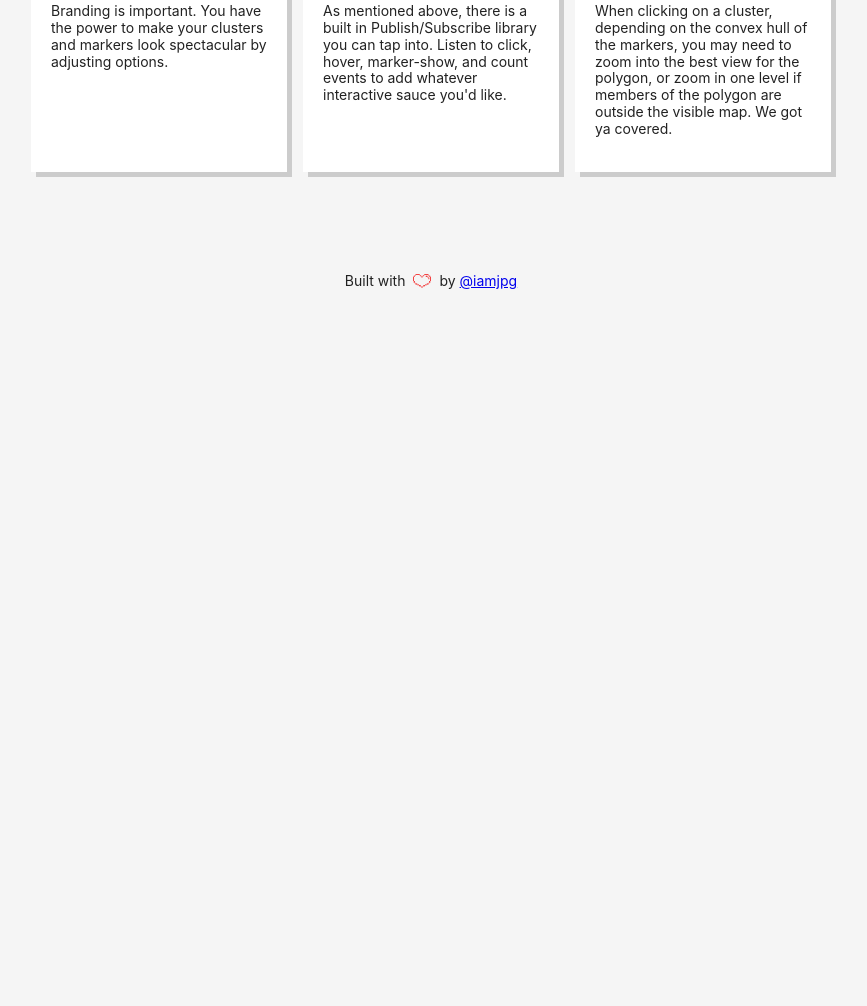
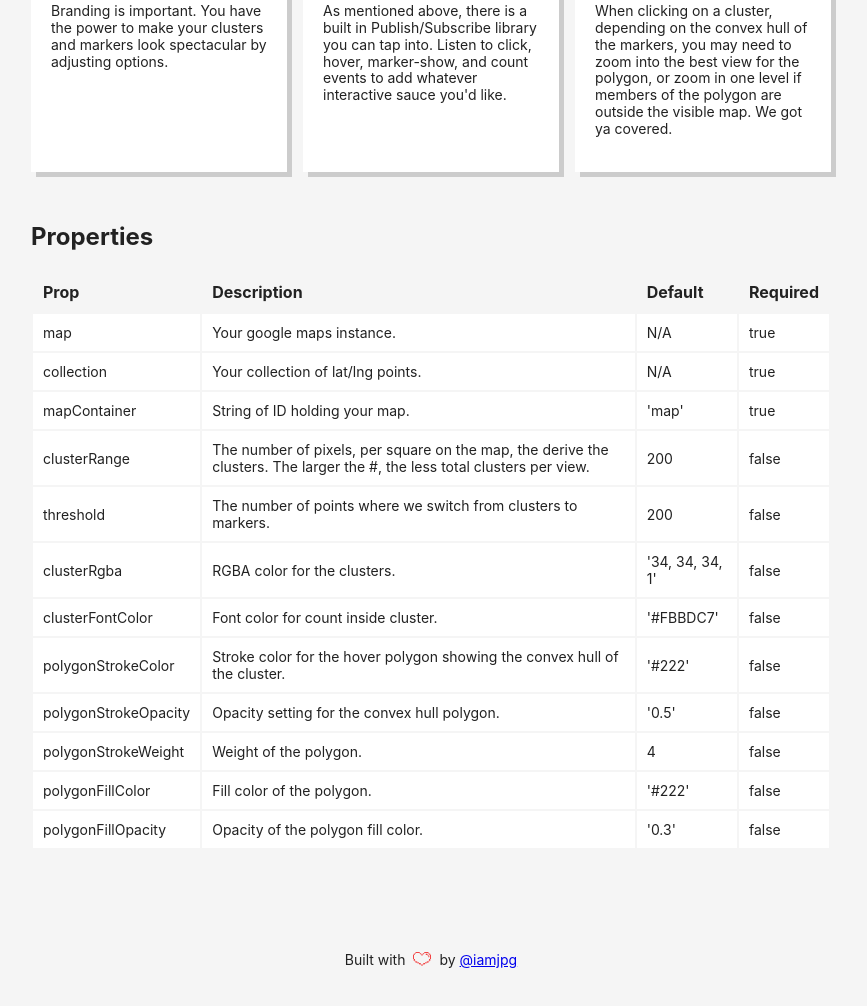
Before and after one commit to iamjpg/GoogleClustr, a website built with Parcel: page index.html in a window 1280 px wide. Shown: the part 1458-2464 px from the top of the page, without its empty margins (209-1076 px from the left). Before the commit the page ends 1798 px from the top, so only its background shows below. Built offline with nearby package versions, Linux system fonts and the light colour scheme; no server answers.

Commit message:
Properties
Adding Props definitions to docs.

```diff
--- a/index.html
+++ b/index.html
@@ -89,6 +89,100 @@
       </div>
     </section>
 
+    <section class="propertiesContainer">
+      <h2>Properties</h2>
+      <div class="properties">
+        <table>
+          <tr>
+            <th>Prop</th>
+            <th>Description</th>
+            <th>Default</th>
+            <th>Required</th>
+          </tr>
+          <tr>
+            <td>map</td>
+            <td>Your google maps instance.</td>
+            <td>N/A</td>
+            <td>true</td>
+          </tr>
+          <tr>
+            <td>collection</td>
+            <td>Your collection of lat/lng points.</td>
+            <td>N/A</td>
+            <td>true</td>
+          </tr>
+          <tr>
+            <td>mapContainer</td>
+            <td>String of ID holding your map.</td>
+            <td>'map'</td>
+            <td>true</td>
+          </tr>
+          <tr>
+            <td>clusterRange</td>
+            <td>
+              The number of pixels, per square on the map, the derive the
+              clusters. The larger the #, the less total clusters per view.
+            </td>
+            <td>200</td>
+            <td>false</td>
+          </tr>
+          <tr>
+            <td>threshold</td>
+            <td>
+              The number of points where we switch from clusters to markers.
+            </td>
+            <td>200</td>
+            <td>false</td>
+          </tr>
+          <tr>
+            <td>clusterRgba</td>
+            <td>RGBA color for the clusters.</td>
+            <td>'34, 34, 34, 1'</td>
+            <td>false</td>
+          </tr>
+          <tr>
+            <td>clusterFontColor</td>
+            <td>Font color for count inside cluster.</td>
+            <td>'#FBBDC7'</td>
+            <td>false</td>
+          </tr>
+          <tr>
+            <td>polygonStrokeColor</td>
+            <td>
+              Stroke color for the hover polygon showing the convex hull of the
+              cluster.
+            </td>
+            <td>'#222'</td>
+            <td>false</td>
+          </tr>
+          <tr>
+            <td>polygonStrokeOpacity</td>
+            <td>Opacity setting for the convex hull polygon.</td>
+            <td>'0.5'</td>
+            <td>false</td>
+          </tr>
+          <tr>
+            <td>polygonStrokeWeight</td>
+            <td>Weight of the polygon.</td>
+            <td>4</td>
+            <td>false</td>
+          </tr>
+          <tr>
+            <td>polygonFillColor</td>
+            <td>Fill color of the polygon.</td>
+            <td>'#222'</td>
+            <td>false</td>
+          </tr>
+          <tr>
+            <td>polygonFillOpacity</td>
+            <td>Opacity of the polygon fill color.</td>
+            <td>'0.3'</td>
+            <td>false</td>
+          </tr>
+        </table>
+      </div>
+    </section>
+
     <footer class="pad">
       <div>
         Built with <img src="src/images/heart.png" /> by&nbsp;
--- a/sass/_base.scss
+++ b/sass/_base.scss
@@ -101,6 +101,28 @@ header {
   }
 }
 
+.propertiesContainer {
+  max-width: 800px;
+  margin: 50px auto;
+
+  .properties {
+    table {
+      width: 100%;
+
+      th {
+        text-align: left;
+        padding: 10px;
+      }
+
+      td {
+        padding: 10px;
+        background: #fff;
+        font-size: 14px;
+      }
+    }
+  }
+}
+
 footer {
   margin-top: 100px;
   div {
--- a/src/css/pointCluster.css
+++ b/src/css/pointCluster.css
@@ -1,6 +1,5 @@
 .point-cluster {
   position: absolute;
-  color: #fff !important;
   z-index: 2000;
   font-family: Helvetica, Verdana, Arial, sans-serif;
   width: 50px;
--- a/src/index.ts
+++ b/src/index.ts
@@ -27,11 +27,11 @@ export class GoogleClustr {
   map: any;
   collection: CollectionObject;
   mapContainer: string = 'map';
-  pointsRawLatLng: object;
   clusterRange: number = 200;
   threshold: number = 200;
   clusterRgba: string = '34, 34, 34, 1';
   clusterBorder: string = '5px solid #ccc';
+  clusterFontColor: string = '#FBBDC7';
   polygonStrokeColor: string = '#222';
   polygonStrokeOpacity: string | number = '0.5';
   polygonStrokeWeight: string | number = '4';
@@ -143,6 +143,8 @@ export class GoogleClustr {
         helpers.returnClusterClassObject(clusterLength).classSize;
 
       div.style.backgroundColor = 'rgba(' + this.clusterRgba + ')';
+      div.style.color = this.clusterFontColor;
+      // div.style.border = this.clusterBorder;
       div.dataset.positionid = i.toString();
 
       const latLngPointerArray: number[] = [];
```
